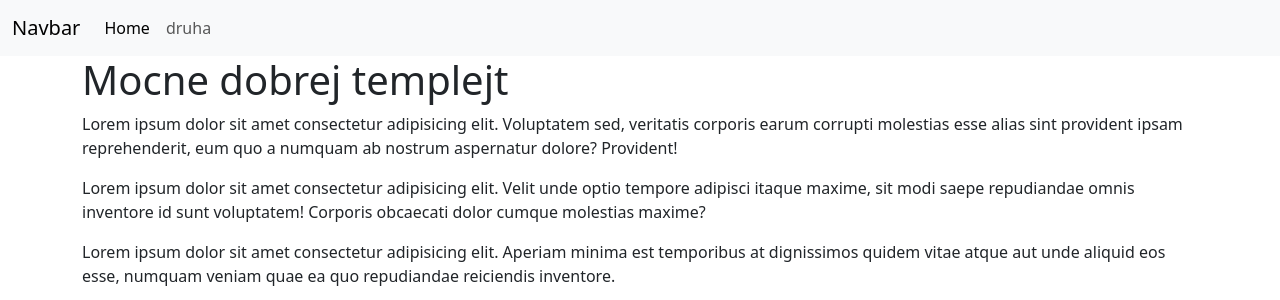
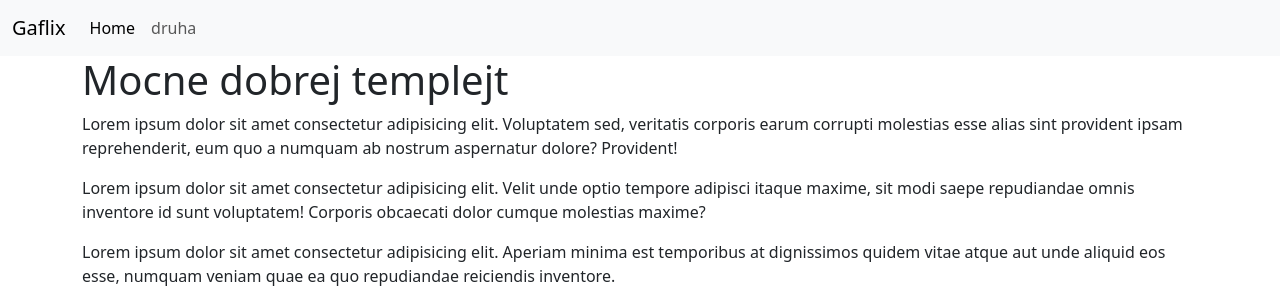
Before and after one commit to gyarab/2023_wa_sz_mikolasek_gaflix, a Django app: page / in a window 1280 px wide. Shown: the top 300 px of the page. Run offline with Django 5.2, Linux system fonts and the light colour scheme.

Commit message:
update titles

```diff
--- a/filmy/templates/filmy/base.html
+++ b/filmy/templates/filmy/base.html
@@ -4,7 +4,7 @@
 <head>
     <meta charset="UTF-8">
     <meta name="viewport" content="width=device-width, initial-scale=1.0">
-    <title>gaflix</title>
+    <title>{%block 'title'%}Gaflix{%endblock%}</title>
     <link href="https://cdn.jsdelivr.net/npm/bootstrap@5.3.3/dist/css/bootstrap.min.css" rel="stylesheet"
         integrity="sha384-QWTKZyjpPEjISv5WaRU9OFeRpok6YctnYmDr5pNlyT2bRjXh0JMhjY6hW+ALEwIH" crossorigin="anonymous">
 </head>
@@ -12,7 +12,7 @@
 <body>
     <nav class="navbar navbar-expand-lg bg-body-tertiary">
         <div class="container-fluid">
-            <a class="navbar-brand" href="#">Navbar</a>
+            <a class="navbar-brand" href="#">Gaflix</a>
             <button class="navbar-toggler" type="button" data-bs-toggle="collapse" data-bs-target="#navbarNav"
                 aria-controls="navbarNav" aria-expanded="false" aria-label="Toggle navigation">
                 <span class="navbar-toggler-icon"></span>
--- a/filmy/templates/filmy/druha.html
+++ b/filmy/templates/filmy/druha.html
@@ -1,4 +1,6 @@
 {% extends 'filmy/base.html' %}
+
+{% block 'title'%}{{block.super}} - druha{%endblock%}
 
 {% block 'content' %}
 
--- a/filmy/templates/filmy/prvni.html
+++ b/filmy/templates/filmy/prvni.html
@@ -1,9 +1,8 @@
 {% extends 'filmy/base.html' %}
 
+{% block 'title'%}{{block.super}} - prvni{%endblock%}
+
 {% block 'content' %}
-
-
-
 <div class="container">
     <h1>Mocne dobrej templejt</h1>
     <p>Lorem ipsum dolor sit amet consectetur adipisicing elit. Voluptatem sed, veritatis corporis earum corrupti
```
